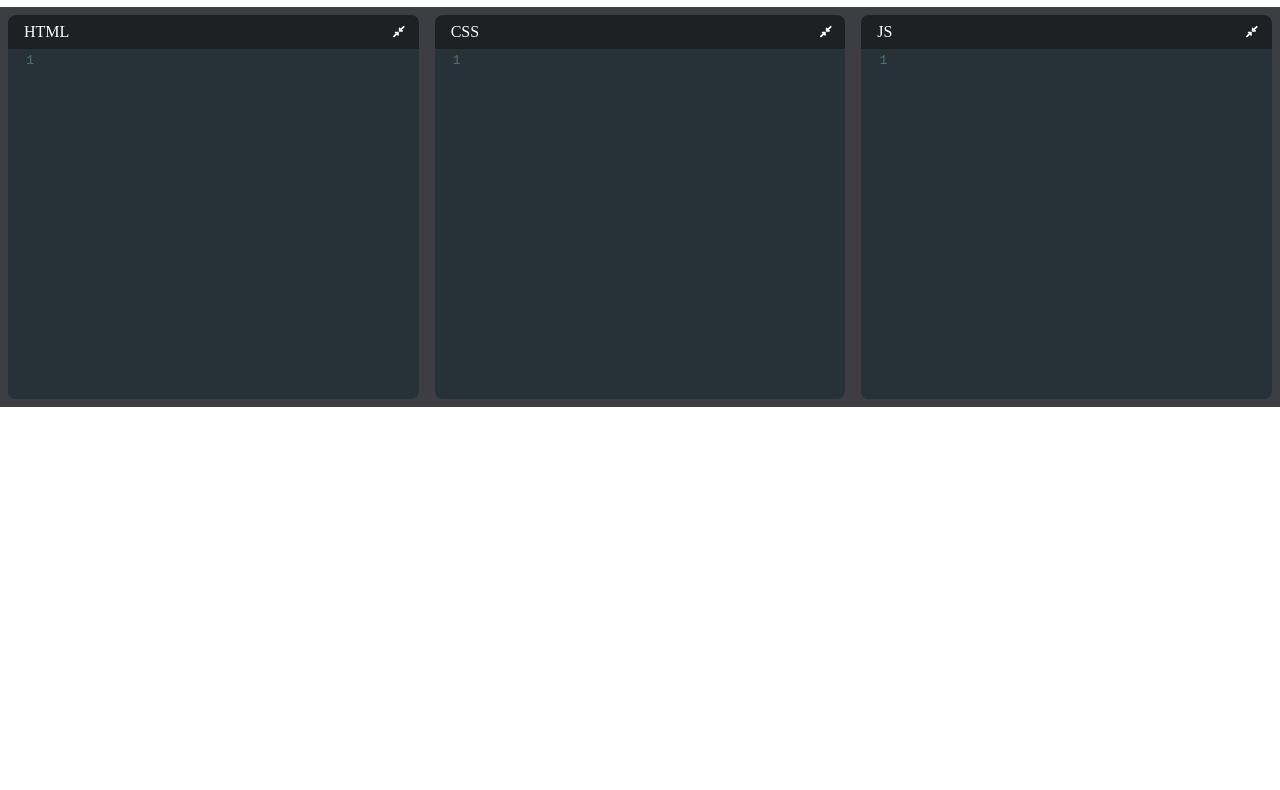
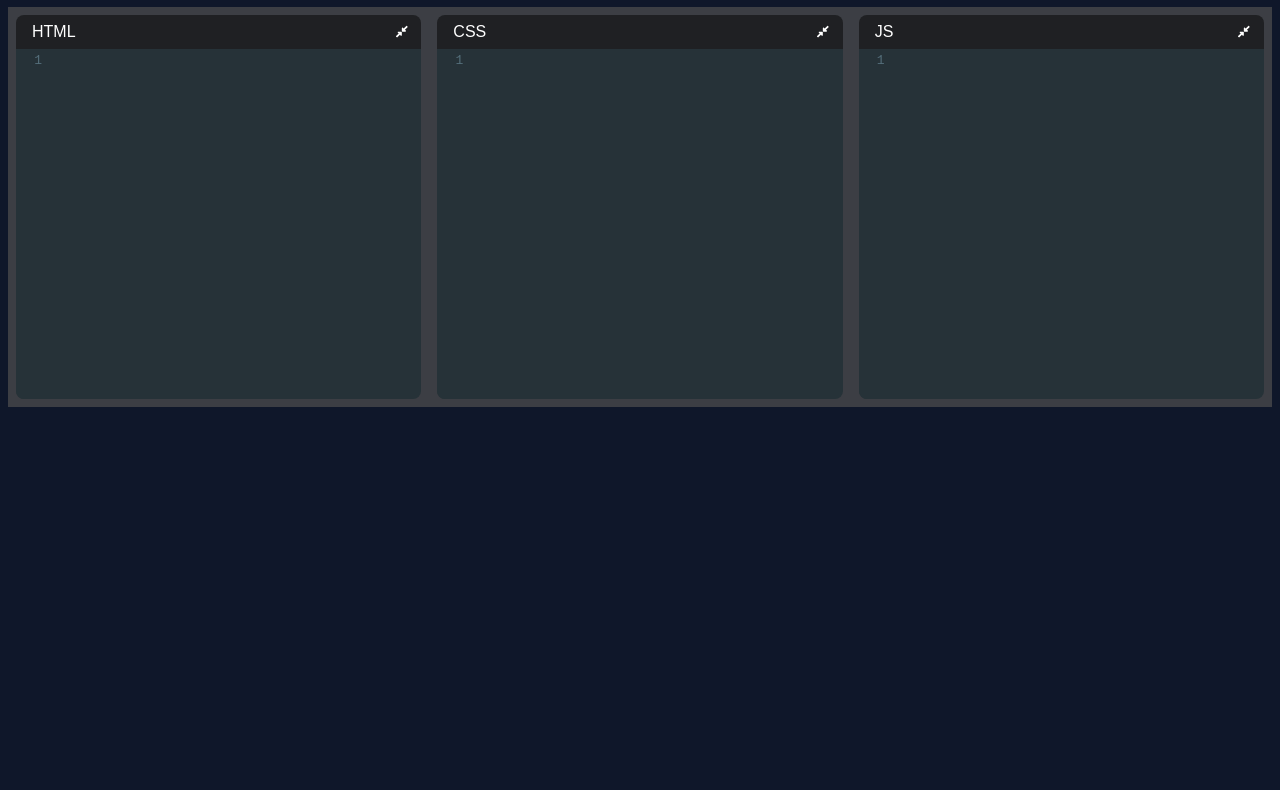
Before and after one commit to Codebybhavani/CodePen, a React app: page / in a window 1280 px wide. Shown: the part 73-863 px from the top of the page. Built offline with nearby package versions, Linux system fonts and the light colour scheme.

Commit message:
Modify body styles for improved aesthetics
Set body background color to dark and updated text color and font.

```diff
--- a/src/index.css
+++ b/src/index.css
@@ -1,5 +1,7 @@
-body {
-  margin: 0;
+body{
+background:#0f172a;
+color:white;
+font-family:Arial;
 }
 
 .top-pane {
```
